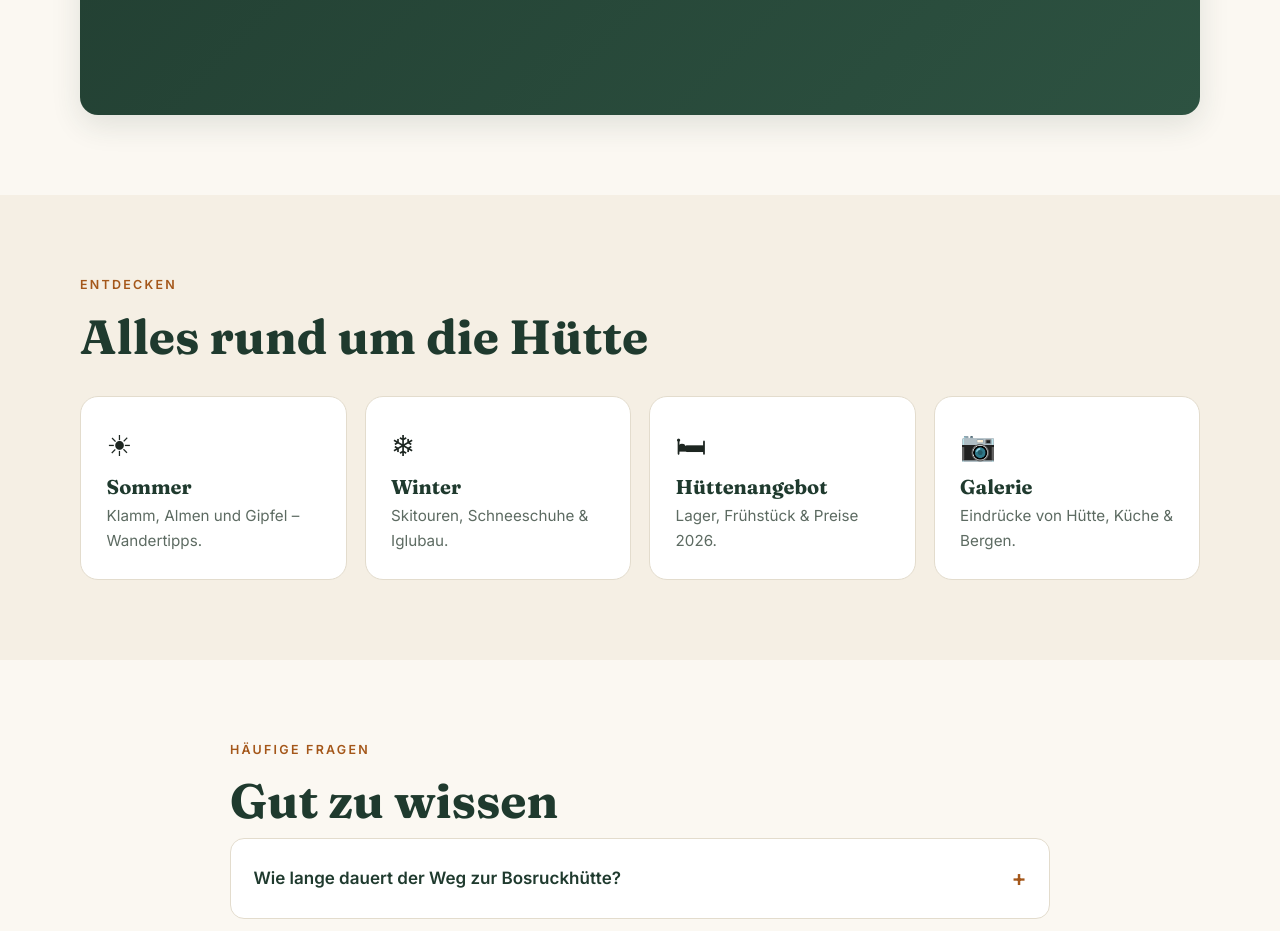
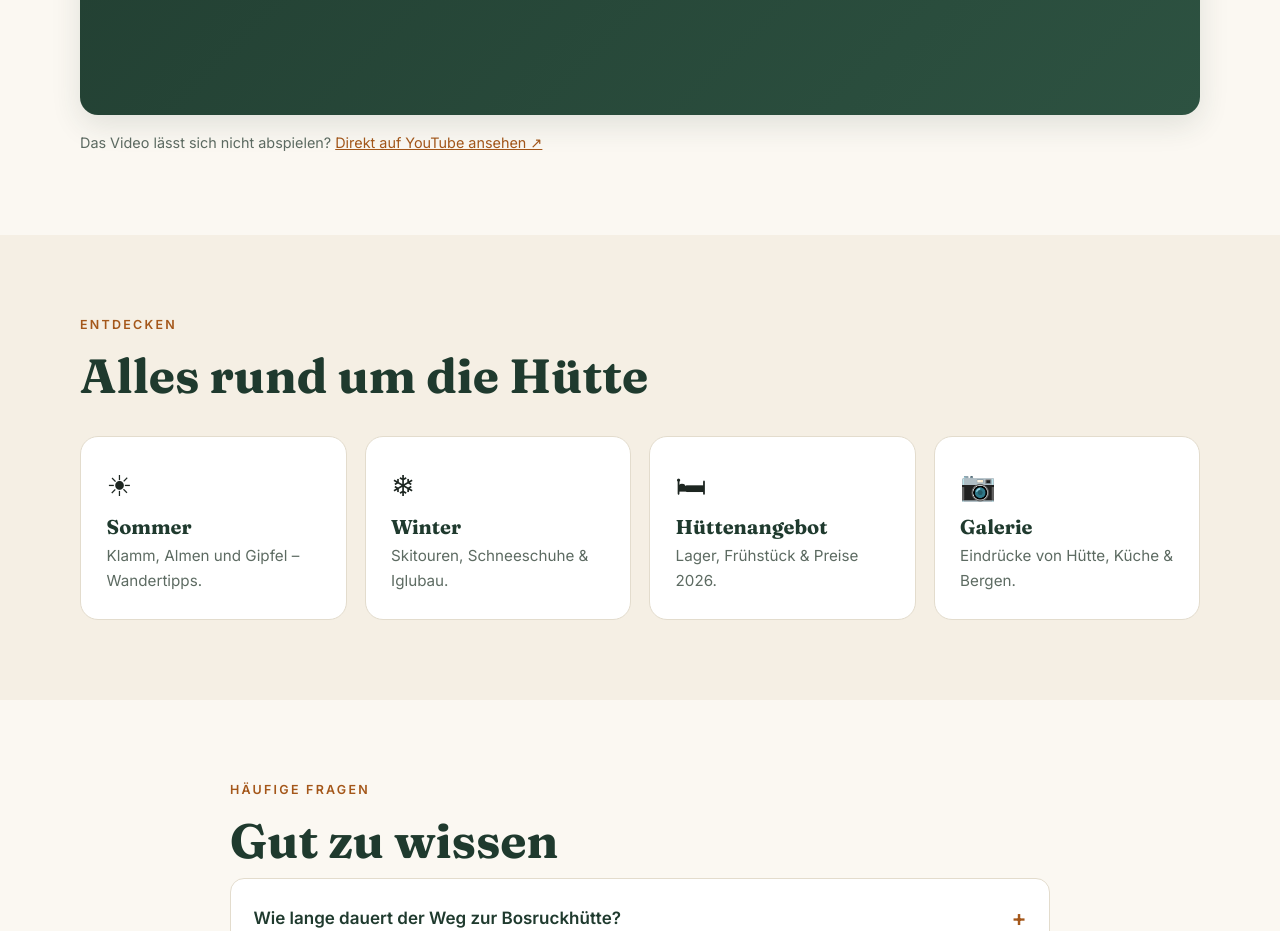
Before and after one commit to EosReborn/Bosruck, a plain HTML site: page index.html in a window 1280 px wide. Shown: the part 3100-4031 px from the top of the page. Drawn offline with Linux system fonts and the light colour scheme.

Commit message:
Add files via upload

```diff
--- a/index.html
+++ b/index.html
@@ -61,7 +61,7 @@
     <p style="margin-top:2rem"><a class="btn btn-primary" href="https://www.alpsonline.org/reservation/calendar?hut_id=596&lang=de&header=yes" target="_blank" rel="noopener">Schlafplatz online reservieren</a></p>
   </div>
 </section><section style="padding:80px 0"><div class="wrap"><div class="eyebrow">Video</div><h2>Die Bosruckhütte im Film</h2>
-<div class="video" data-yt="OGG0Cjrvf8g"><button type="button" aria-label="Video abspielen"><span class="play">▶</span><span>Video abspielen</span><small>Mit dem Klick wird YouTube (youtube-nocookie.com) geladen.</small></button></div></div></section><section style="padding:80px 0;background:var(--sand)"><div class="wrap"><div class="eyebrow">Entdecken</div><h2>Alles rund um die Hütte</h2>
+<div class="video" data-yt="OGG2Cjrvf8g"><button type="button" aria-label="Video abspielen"><span class="play">▶</span><span>Video abspielen</span><small>Mit dem Klick wird YouTube (youtube-nocookie.com) geladen.</small></button></div><p class="note">Das Video lässt sich nicht abspielen? <a href="https://www.youtube.com/watch?v=OGG2Cjrvf8g" target="_blank" rel="noopener" style="color:var(--accent)">Direkt auf YouTube ansehen ↗</a></p></div></section><section style="padding:80px 0;background:var(--sand)"><div class="wrap"><div class="eyebrow">Entdecken</div><h2>Alles rund um die Hütte</h2>
 <div class="teaser">
 <a href="sommer.html"><div class="ico">☀</div><b>Sommer</b><p>Klamm, Almen und Gipfel – Wandertipps.</p></a>
 <a href="winter.html"><div class="ico">❄</div><b>Winter</b><p>Skitouren, Schneeschuhe &amp; Iglubau.</p></a>
```
